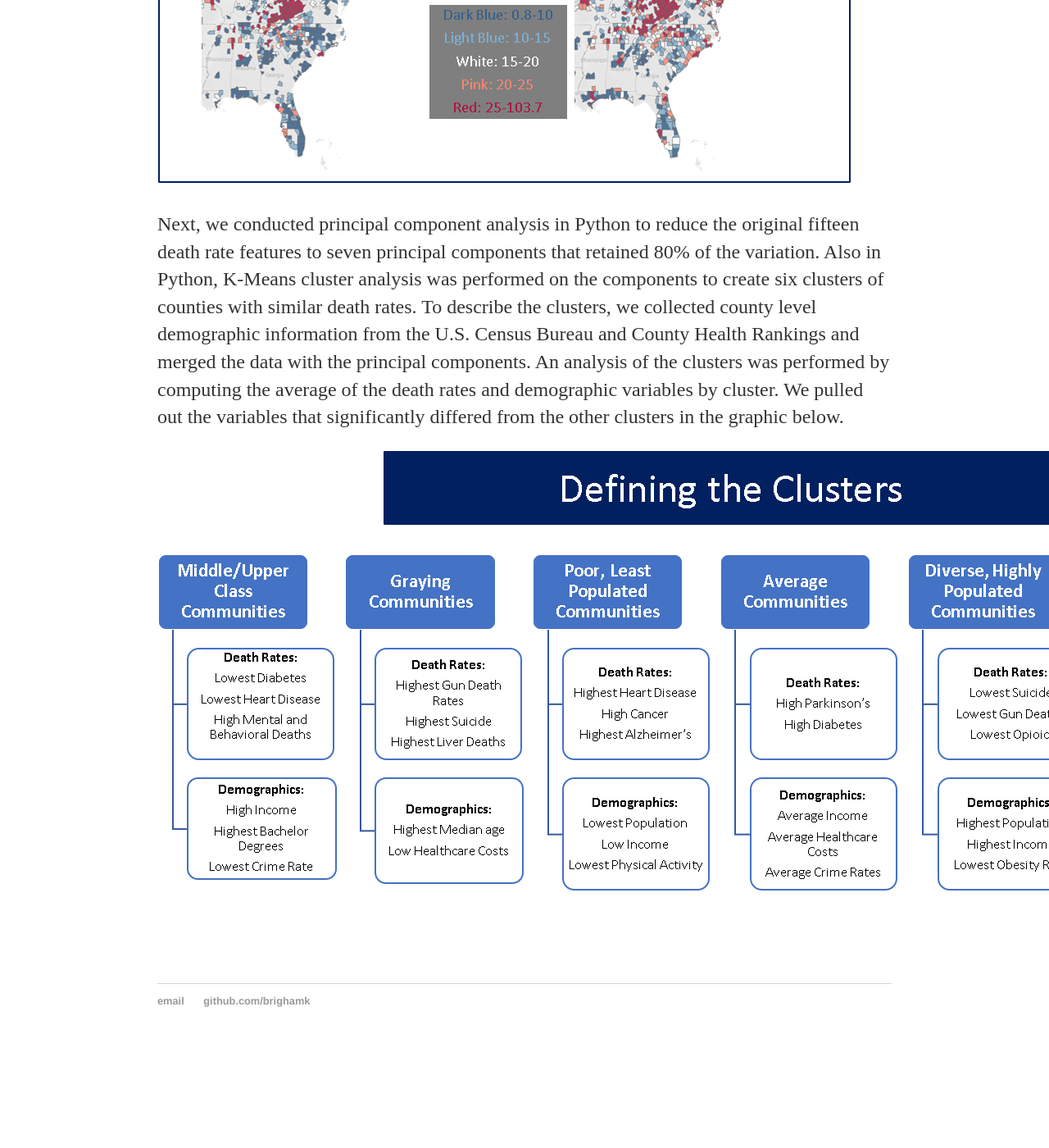
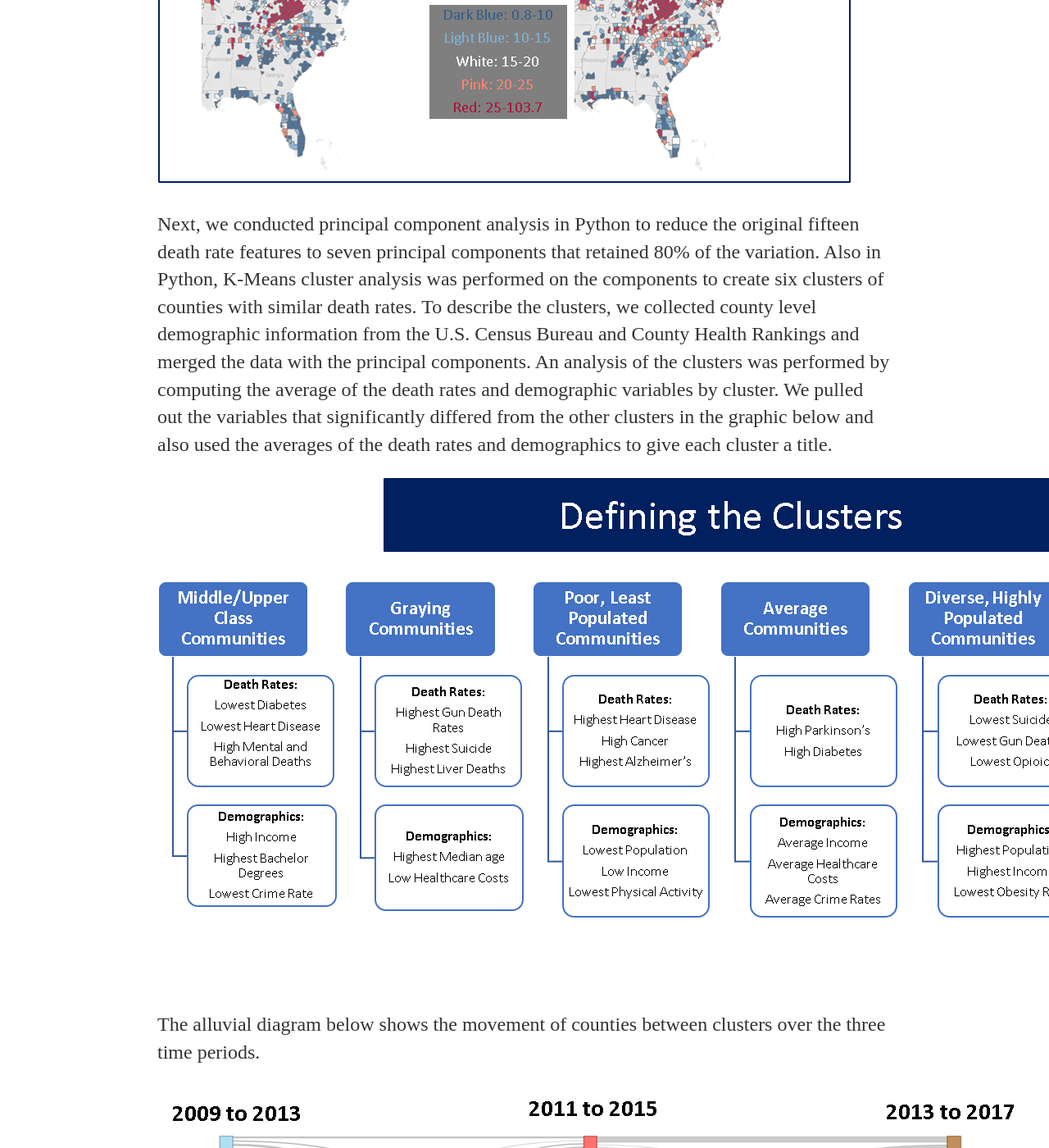
Before and after one commit to brighamk/brighamk.github.io, a Jekyll site: the page built from _posts/2019-10-31-first-post.md, in a window 1280 px wide and 1400 px high, scrolled down 1655 px. Shown: the whole window at 82% size. Built offline with Jekyll 4.4.1, drawn with Linux system fonts in a browser that asks for light colours; before the commit the page ends 2943 px from its top, so only the background shows below that.

Commit message:
Update 2019-10-31-first-post.md

```diff
--- a/_posts/2019-10-31-first-post.md
+++ b/_posts/2019-10-31-first-post.md
@@ -13,6 +13,10 @@
 ![Image](https://github.com/brighamk/brighamk.github.io/blob/master/images/Picture4.png?raw=true)
 
   Next, we conducted principal component analysis in Python to reduce the original fifteen death rate features to seven principal components that retained 80% of the variation. Also in Python, K-Means cluster analysis was performed on the components to create six clusters of counties with similar death rates. To describe the clusters, we collected county level
-demographic information from the U.S. Census Bureau and County Health Rankings and merged the data with the principal components. An analysis of the clusters was performed by computing the average of the death rates and demographic variables by cluster. We pulled out the variables that significantly differed from the other clusters in the graphic below.
+demographic information from the U.S. Census Bureau and County Health Rankings and merged the data with the principal components. An analysis of the clusters was performed by computing the average of the death rates and demographic variables by cluster. We pulled out the variables that significantly differed from the other clusters in the graphic below and also used the averages of the death rates and demographics to give each cluster a title.
 
 ![Image](https://github.com/brighamk/brighamk.github.io/blob/master/images/Picture5.png?raw=true)
+
+The alluvial diagram below shows the movement of counties between clusters over the three time periods.
+
+![Image](https://github.com/brighamk/brighamk.github.io/blob/master/images/Picture6.png?raw=true)
```
